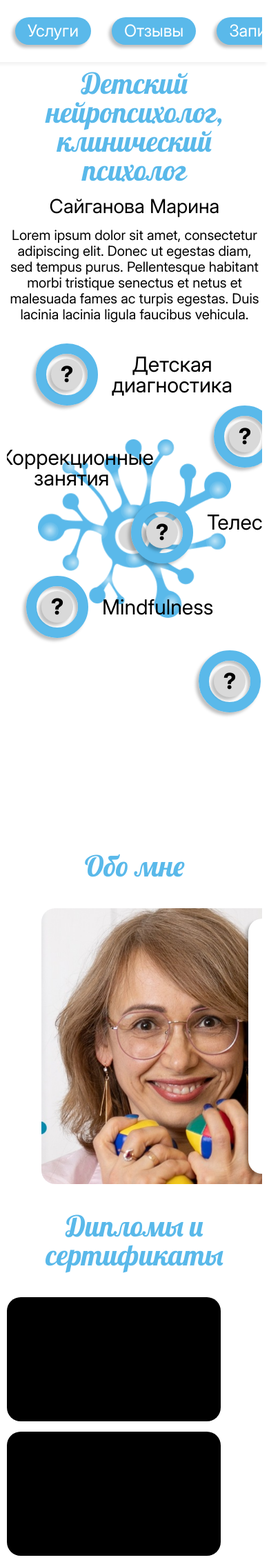
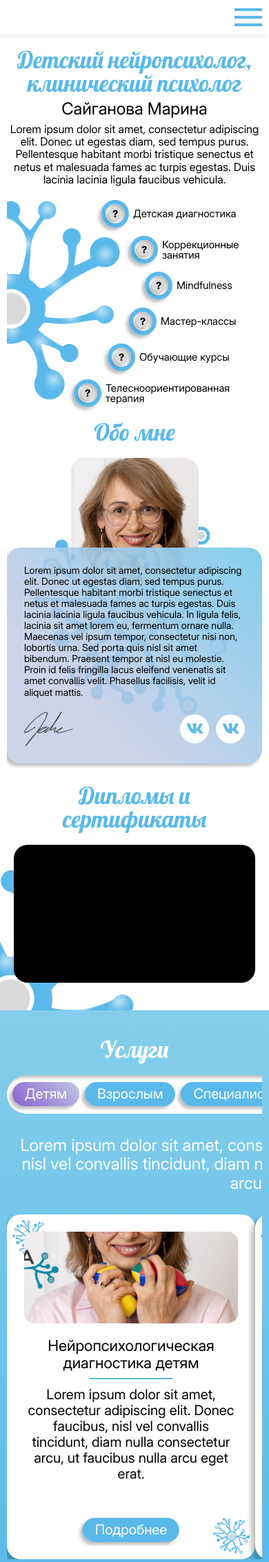
Before and after one commit to misha-mi/misha-mi.github.io, a PHP site: page / in a window 390 px wide. Shown: the top 2265 px of the page at 69% size. Run offline with PHP 8.4, Linux system fonts and the light colour scheme; some web fonts are replaced.

Commit message:
adapt header

```diff
--- a/index.html
+++ b/index.html
@@ -10,11 +10,18 @@
     <section class="wrapper">
       <nav class="nav">
         <div class="container">
-          <div class="nav__buttons">
-            <button class="button">Обо мне</button>
-            <button class="button">Услуги</button>
-            <button class="button">Отзывы</button>
-            <button class="button">Записаться</button>
+          <div class="nav__wrapper">
+            <div class="nav__burger">
+              <div class="nav__burger-elem"></div>
+              <div class="nav__burger-elem"></div>
+              <div class="nav__burger-elem"></div>
+            </div>
+            <div class="nav__buttons">
+              <button class="button nav__button">Обо мне</button>
+              <button class="button nav__button">Услуги</button>
+              <button class="button nav__button">Отзывы</button>
+              <button class="button nav__button">Записаться</button>
+            </div>
           </div>
         </div>
       </nav>
@@ -108,6 +115,7 @@
               </abbr>
               <div class="service-item__desc">Обучающие курсы  </div>
             </div>
+            <img src="img/big-neuron.png" alt="" class="header__services-bg" />
           </div>
         </div>
         <div class="about">
--- a/sass/base/_var.scss
+++ b/sass/base/_var.scss
@@ -24,6 +24,10 @@ $add-color: #d9d9d9;
   font-size: 42px;
   line-height: 42px;
   color: $color;
+  @media (max-width: 768px) {
+    font-size: 34px;
+    line-height: 34px;
+  }
 }
 
 @mixin controller($color) {
--- a/sass/blocks/_about.scss
+++ b/sass/blocks/_about.scss
@@ -26,7 +26,11 @@
     height: 370px;
     padding: 25px;
     border-radius: 20px;
-    background-color: $main-text-color;
+    background-image: linear-gradient(
+      45deg,
+      rgba($add-elements-color, 0.8) 30%,
+      $add-main-color
+    );
     transform: translateX(-50px);
     text-align: start;
     display: flex;
@@ -41,8 +45,12 @@
     gap: 10px;
   }
   &__sign {
+    height: 65px;
     flex-grow: 1;
     line-height: 0;
+    & img {
+      height: 100%;
+    }
   }
   &__slider {
     margin-top: 40px;
@@ -75,12 +83,75 @@
 
 @media (max-width: 992px) {
   .about {
-    width: 100%;
+    padding: 40px 0;
+    &__wrapper {
+      margin-top: 0px;
+      flex-direction: column;
+      background: url("../../img/neuron.png") center center/80% no-repeat;
+    }
+    &__img {
+      width: 300px;
+      height: 300px;
+      transform: translateY(20px);
+    }
+    &__info {
+      width: 100%;
+      height: auto;
+      gap: 20px;
+      transform: translateY(-30px);
+    }
     &__slider {
-      gap: 15px;
+      margin-top: 20px;
+      gap: 20px;
     }
     &__slide {
-      width: 310px;
+      width: 350px;
+      height: 200px;
+      &:nth-child(n + 3) {
+        display: none;
+      }
+    }
+    &_mt40 {
+      margin-top: 0;
     }
   }
 }
+
+@media (max-width: 768px) {
+  .about {
+    padding: 20px 0 40px;
+    &__img {
+      height: 250px;
+      width: 250px;
+    }
+    &__info {
+      font-size: 16px;
+    }
+    &__sign {
+      height: 50px;
+    }
+    &__slider {
+      justify-content: center;
+    }
+    &__slide {
+      &:nth-child(n + 2) {
+        display: none;
+      }
+    }
+  }
+}
+
+@media (max-width: 576px) {
+  .about {
+    padding: 30px 0 40px;
+    &__img {
+      width: 50%;
+      min-width: 180px;
+      height: 50%;
+      min-height: 180px;
+    }
+    &__info {
+      font-size: 14px;
+    }
+  }
+}
--- a/sass/blocks/_button.scss
+++ b/sass/blocks/_button.scss
@@ -20,3 +20,9 @@
     color: $main-text-color;
   }
 }
+
+@media (max-width: 992px) {
+  .button {
+    font-size: 20px;
+  }
+}
--- a/sass/blocks/_header.scss
+++ b/sass/blocks/_header.scss
@@ -21,6 +21,9 @@
     width: 670px;
     position: relative;
     margin-top: 30px;
+    &-bg {
+      display: none;
+    }
   }
   &__service {
     &-1 {
@@ -58,10 +61,152 @@
 
 @media (max-width: 992px) {
   .header {
+    padding-top: 90px;
     justify-content: center;
     text-align: center;
     &__services {
-      background: url("../../img/big-neuron.png") center center/280px no-repeat;
+      height: 350px;
+      &-bg {
+        display: inline;
+        margin-top: 40px;
+        height: 270px;
+      }
+    }
+    &__service {
+      &-1 {
+        top: 158px;
+        left: 0px;
+        flex-direction: row-reverse;
+        text-align: right;
+      }
+      &-2 {
+        top: auto;
+        bottom: 0px;
+        left: auto;
+        right: 30px;
+      }
+      &-3 {
+        top: 20px;
+        left: 0px;
+        flex-direction: row-reverse;
+      }
+      &-4 {
+        top: auto;
+        bottom: 0px;
+        left: 0px;
+        flex-direction: row-reverse;
+        text-align: right;
+      }
+      &-5 {
+        top: 165px;
+        left: auto;
+        right: 0px;
+      }
+      &-6 {
+        top: 0px;
+        right: 0px;
+        left: auto;
+      }
     }
   }
 }
+
+@media (max-width: 768px) {
+  .header {
+    padding-top: 70px;
+    &__name {
+      margin-top: 6px;
+      font-size: 24px;
+    }
+    &__desc {
+      margin-top: 6px;
+      font-size: 16px;
+    }
+    &__services {
+      margin-top: 20px;
+      height: 420px;
+      &-bg {
+        position: relative;
+        margin-top: 25px;
+        display: block;
+        height: 380px;
+        transform: translateX(-140px);
+        z-index: -1;
+      }
+    }
+    &__service {
+      &-1 {
+        left: 243px;
+        top: 0;
+        flex-direction: row;
+        & br {
+          display: none;
+        }
+      }
+      &-2 {
+        bottom: auto;
+        top: 72px;
+        left: 283px;
+      }
+      &-3 {
+        top: 216px;
+        left: 293px;
+        flex-direction: row;
+      }
+      &-4 {
+        top: 360px;
+        bottom: auto;
+        left: 195px;
+        flex-direction: row;
+        text-align: start;
+      }
+      &-5 {
+        top: 144px;
+        left: 307px;
+      }
+      &-6 {
+        top: 288px;
+        left: 243px;
+      }
+    }
+  }
+}
+
+@media (max-width: 576px) {
+  .header {
+    &__services {
+      height: auto;
+      &-bg {
+        margin-top: 0;
+        height: 290px;
+        transform: translateX(calc(-65px - (278px - 50vw)));
+      }
+    }
+    &__service {
+      &-1 {
+        left: calc(220px - (278px - 50vw));
+        top: 0;
+      }
+      &-2 {
+        left: calc(260px - (276px - 50vw));
+        top: 52px;
+      }
+      &-3 {
+        left: calc(260px - (278px - 50vw));
+        top: 156px;
+      }
+      &-4 {
+        left: calc(180px - (278px - 50vw));
+        top: 260px;
+      }
+      &-5 {
+        left: calc(283px - (278px - 50vw));
+        top: 104px;
+      }
+      &-6 {
+        left: calc(229px - (278px - 50vw));
+        top: 208px;
+      }
+    }
+  }
+}
--- a/sass/blocks/_nav.scss
+++ b/sass/blocks/_nav.scss
@@ -6,17 +6,62 @@
   position: fixed;
   z-index: 2;
   @include shadow(4px, rgba(0, 0, 0, 0.05));
-  &__buttons {
+  &__wrapper {
     height: 100%;
     display: flex;
     justify-content: end;
     align-items: center;
-    gap: 30px;
+  }
+  &__burger {
+    display: none;
+    width: 40px;
+    position: absolute;
+    right: 0;
+    top: 50%;
+    transform: translateY(-50%);
+    &-elem {
+      width: 100%;
+      margin-bottom: 7px;
+      height: 4px;
+      background-color: $main-color;
+      &:last-child {
+        margin-bottom: 0;
+      }
+    }
+  }
+  &__buttons {
+    width: 670px;
+  }
+  &__button {
+    margin-right: 20px;
+    &:last-child {
+      margin-right: 0;
+    }
   }
 }
 
 @media (max-width: 992px) {
-  .nav__buttons {
-    justify-content: center;
+  .nav {
+    height: 70px;
+    &__wrapper {
+      justify-content: center;
+    }
+    &__buttons {
+      width: auto;
+      justify-content: center;
+    }
   }
 }
+
+@media (max-width: 768px) {
+  .nav {
+    height: 50px;
+    &__burger {
+      display: block;
+    }
+    &__buttons {
+      display: none;
+      justify-content: center;
+    }
+  }
+}
--- a/sass/blocks/_reviews.scss
+++ b/sass/blocks/_reviews.scss
@@ -22,7 +22,11 @@
     height: 275px;
     padding: 20px;
     border-radius: 20px;
-    background-image: linear-gradient(45deg, #c1c8e4ce 30%, #84ceeb);
+    background-image: linear-gradient(
+      45deg,
+      rgba($add-elements-color, 0.8) 30%,
+      $add-main-color
+    );
     flex-shrink: 0;
   }
   &__person {
--- a/sass/blocks/_round-button.scss
+++ b/sass/blocks/_round-button.scss
@@ -3,7 +3,7 @@
   height: 42px;
   border: none;
   border-radius: 100%;
-  background-color: $main-color;
+  background-color: $main-text-color;
   display: flex;
   justify-content: center;
   align-items: center;
--- a/sass/blocks/_service-item.scss
+++ b/sass/blocks/_service-item.scss
@@ -33,6 +33,7 @@
     opacity: 0;
     transition: 0.5s;
     pointer-events: none;
+    text-align: start;
     @include shadow(4px, rgba(0, 0, 0, 0.25));
   }
   [data-title]::before {
@@ -69,3 +70,40 @@
     @include shadow(4px, rgba(0, 0, 0, 0.25));
   }
 }
+
+@media (max-width: 992px) {
+  .service-item {
+    text-align: start;
+    font-size: 20px;
+    line-height: 20px;
+    gap: 6px;
+    &__main-circle {
+      width: 60px;
+      height: 60px;
+      border: 10px solid $main-color;
+    }
+    &__in-circle {
+      width: 31px;
+      height: 31px;
+      font-size: 20px;
+    }
+  }
+}
+
+@media (max-width: 576px) {
+  .service-item {
+    font-size: 15px;
+    line-height: 15px;
+    gap: 6px;
+    &__main-circle {
+      width: 40px;
+      height: 40px;
+      border: 6px solid $main-color;
+    }
+    &__in-circle {
+      width: 20px;
+      height: 20px;
+      font-size: 14px;
+    }
+  }
+}
--- a/sass/blocks/_services.scss
+++ b/sass/blocks/_services.scss
@@ -59,6 +59,7 @@
     &__neuron {
       z-index: -1;
       position: absolute;
+      width: 53px;
     }
     &_up {
       left: 8px;
--- a/sass/style.scss
+++ b/sass/style.scss
@@ -49,6 +49,8 @@ body {
   background-position: center top;
   @media (max-width: 992px) {
     background-image: none;
+    background: url("../../img/big-neuron.png") -166px calc(100% + 140px) / 370px
+      no-repeat;
   }
 }
 
```
Also changed, not shown: css/style.min.css, img/big-neuron.png, img/neuron.png, img/vk.png.
